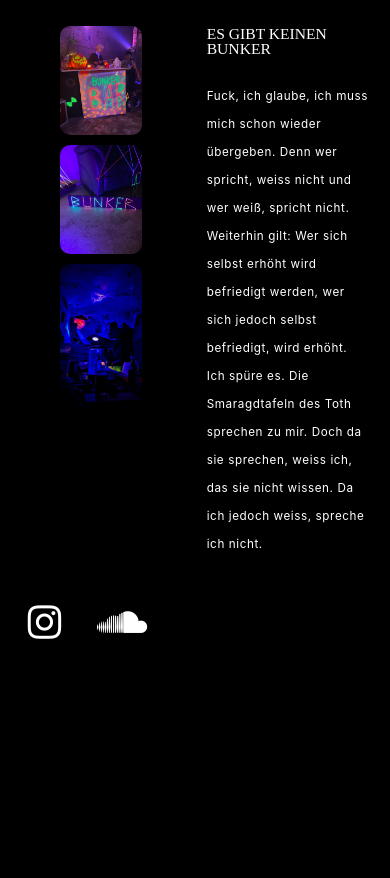
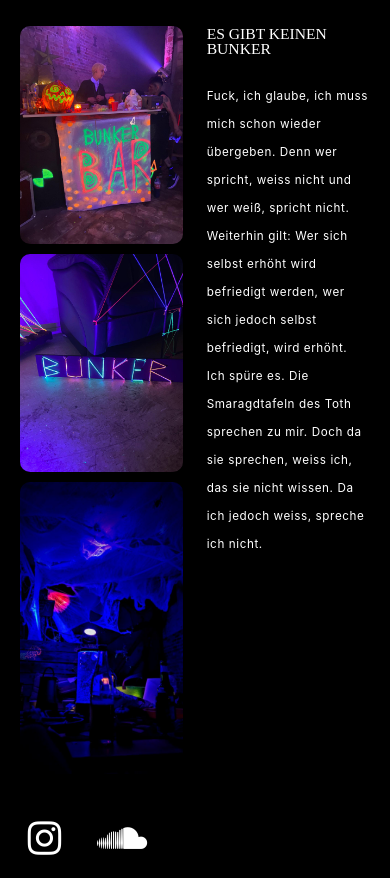
Before and after one commit to pferdemaedchen4ever/bunkerkollektiv, a plain HTML site: page index.html in a window 390 px wide. Shown: the part 71-949 px from the top of the page. Before the commit the page ends 844 px from the top, so only its background shows below. Drawn offline with Linux system fonts and the light colour scheme.

Commit message:
Update styles.css

```diff
--- a/styles.css
+++ b/styles.css
@@ -175,4 +175,7 @@ background: linear-gradient(90deg, rgba(2,0,36,1) 28%, rgba(57,57,57,1) 100%, rg
     p {
         font-size: 3vw;
     }
+    .photo-container img {
+        max-width: 100%;
+    }
 }
```
